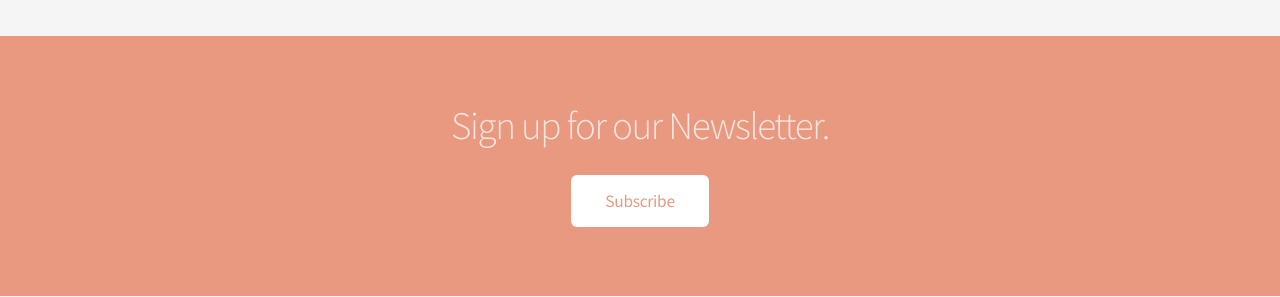
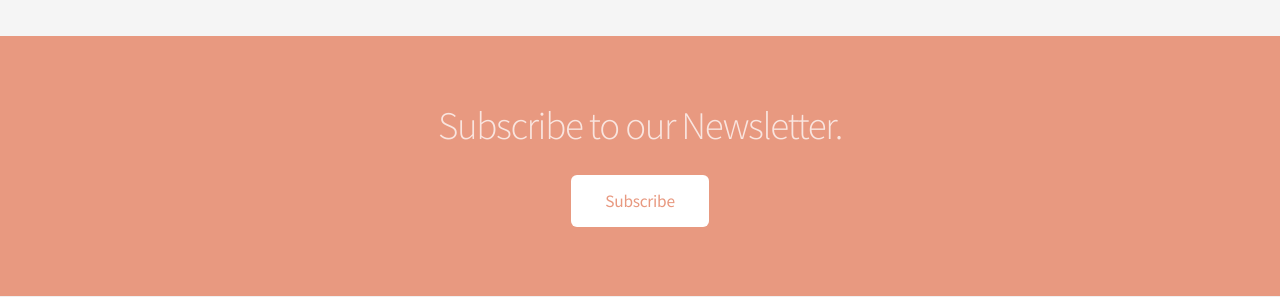
Before and after one commit to albertmat27/bithouse, a Django app: page / in a window 1280 px wide. Shown: the part 2736-3033 px from the top of the page. Run offline with Django 3.2, Linux system fonts and the light colour scheme.

Commit message:
sign-up -> subscribe

```diff
--- a/templates/index.html
+++ b/templates/index.html
@@ -138,7 +138,7 @@
 		<!-- CTA -->
 			<section id="cta">
 
-				<h2>Sign up for our Newsletter.</h2>
+				<h2>Subscribe to our Newsletter.</h2>
 					<a href="http://eepurl.com/3zMcn" class="button">Subscribe</a>
 				<!-- <form>
 					<div class="row uniform half collapse-at-2">
```
